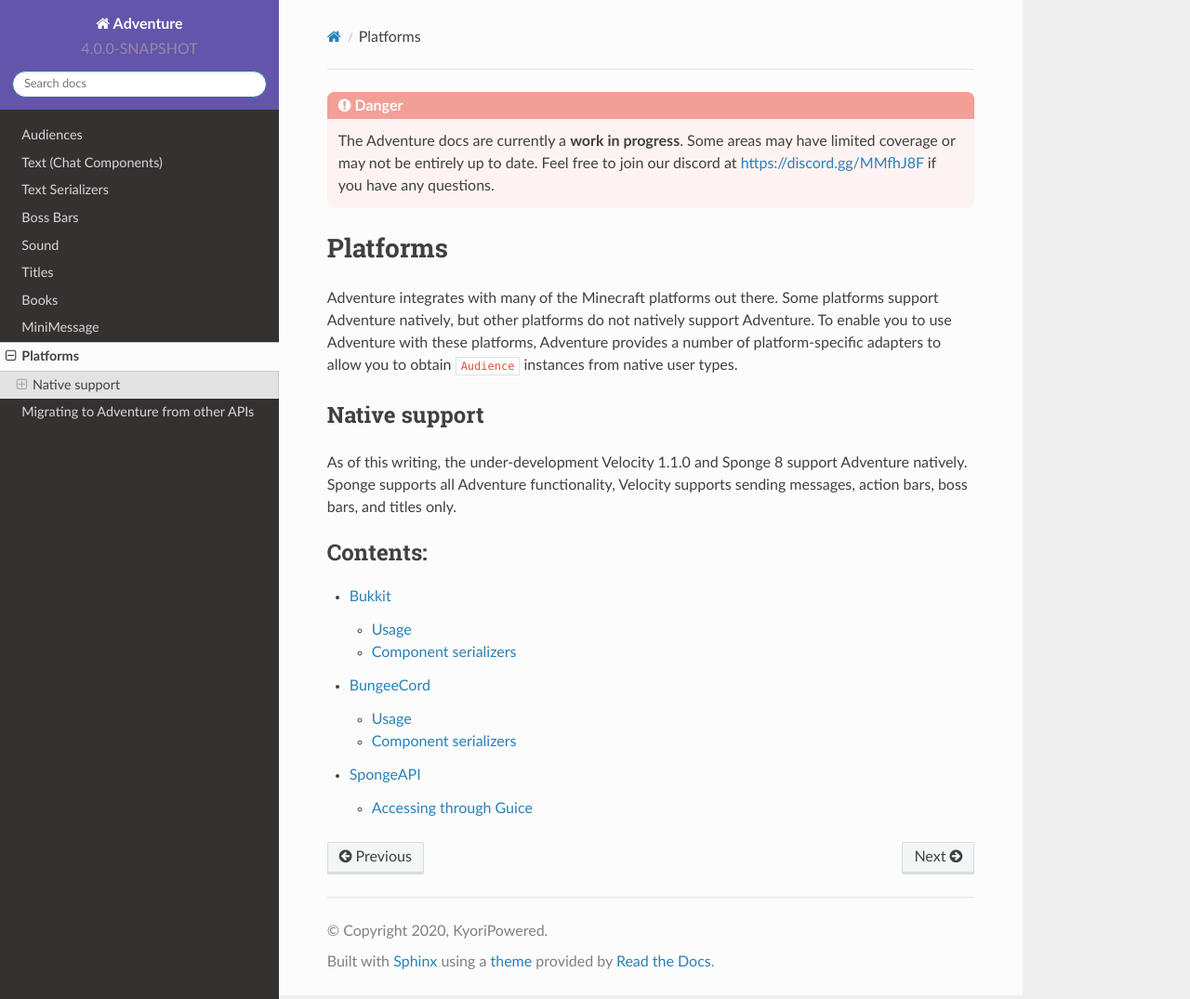
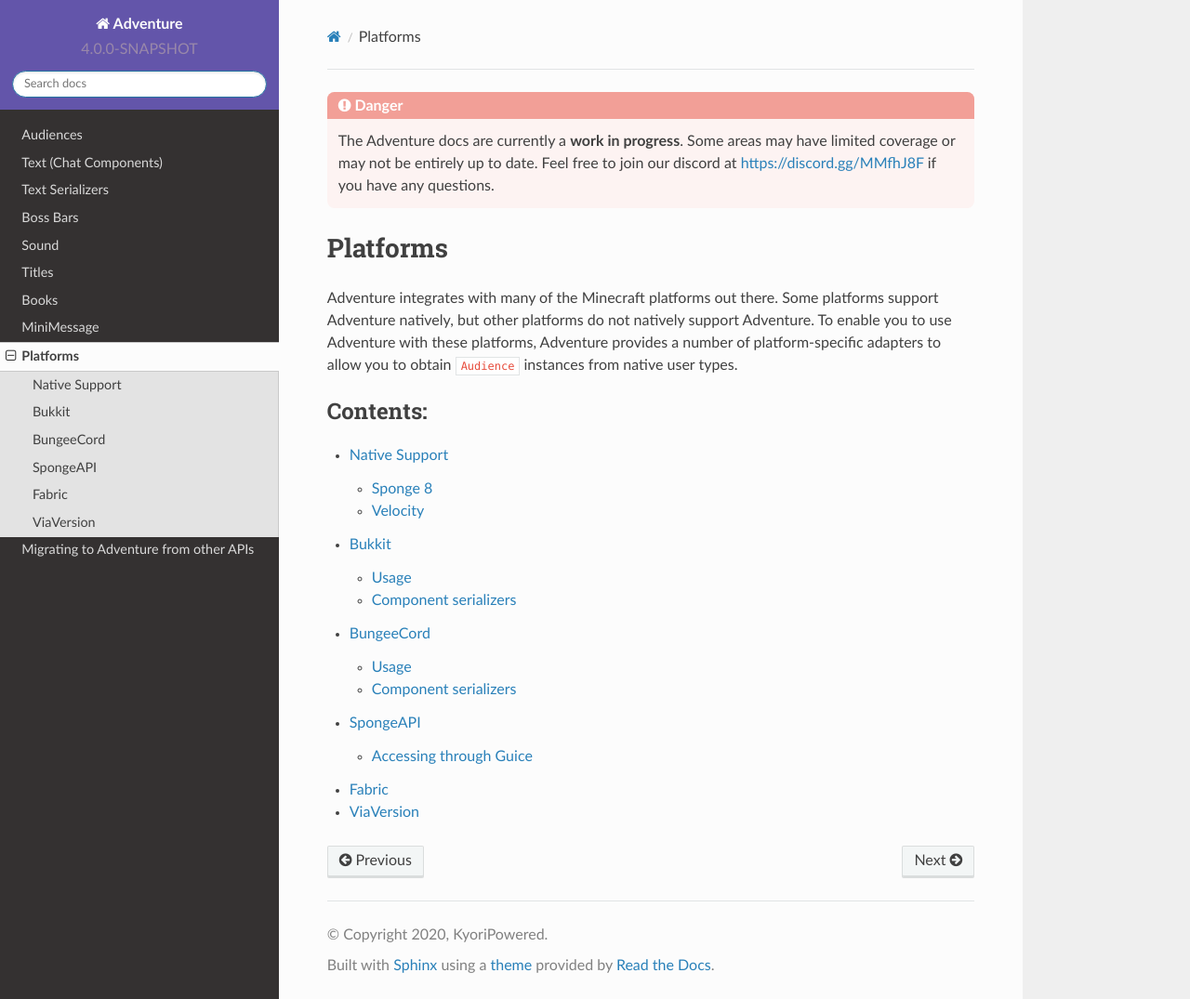
Before and after one commit to KyoriPowered/adventure-docs, a Sphinx documentation site: the page built from source/platform/index.rst, in a window 1280 px wide and 1075 px high. Shown: the whole window at 93% size. Built offline with Sphinx 7.4.7 and the Read the Docs theme 2.0.0, drawn with Linux system fonts in a browser that asks for light colours.

Commit message:
Expand platform docs some more
- Stub fabric platform
- Somewhat document native and ViaVersion support

```diff
--- a/source/platform/bungeecord.rst
+++ b/source/platform/bungeecord.rst
@@ -2,7 +2,8 @@
 BungeeCord
 ==========
 
-Adventure targets the latest version of Waterfall or BungeeCord.
+Adventure targets the latest version of BungeeCord and BungeeCord-compatible
+forks, such as Waterfall.
 
 Add the artifact to your build file:
 
@@ -87,6 +88,9 @@ Usage
 You should first obtain an ``BungeeAudiences`` object by using ``BungeeAudiences.create(plugin)``. This object is thread-safe
 and can be reused from different threads if needed.
 
+Note that not all functionality is available on the proxy. Sending chat messages, action bar messages, titles and boss bars
+are supported, but all other requests will fail silently.
+
 Component serializers
 ---------------------
 
--- /dev/null
+++ b/source/platform/fabric.rst
@@ -0,0 +1,3 @@
+======
+Fabric
+======
--- a/source/platform/index.rst
+++ b/source/platform/index.rst
@@ -7,17 +7,13 @@ Adventure natively, but other platforms do not natively support Adventure. To en
 Adventure with these platforms, Adventure provides a number of platform-specific adapters to
 allow you to obtain ``Audience`` instances from native user types.
 
-Native support
---------------
-
-As of this writing, the under-development Velocity 1.1.0 and Sponge 8 support Adventure
-natively. Sponge supports all Adventure functionality, Velocity supports sending messages,
-action bars, boss bars, and titles only.
-
 .. toctree::
    :maxdepth: 2
    :caption: Contents:
 
+   native
    bukkit
    bungeecord
    spongeapi
+   fabric
+   viaversion
```
Also changed, not shown: source/platform/native.rst (added, +17 -0 lines), source/platform/viaversion.rst (added, +11 -0 lines).
